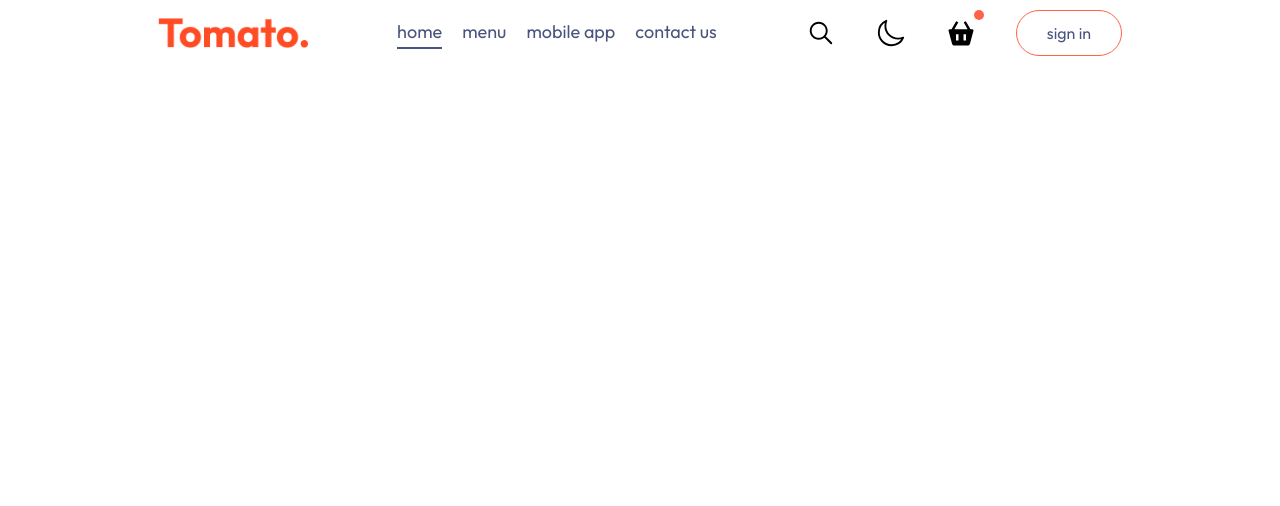
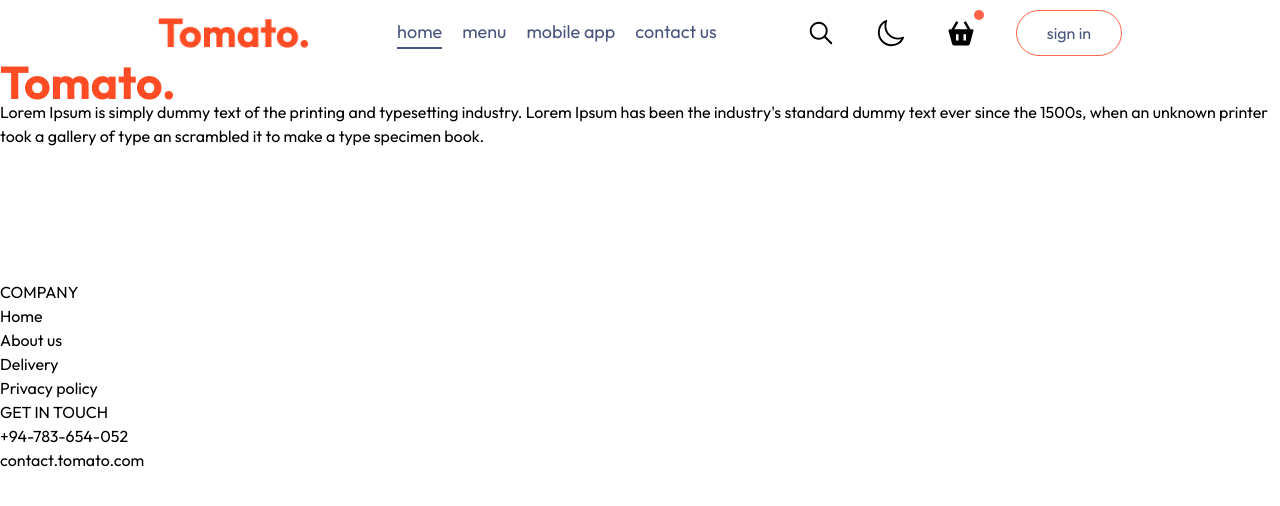
Before and after one commit to PasinduAR/Food-Delivery, a React (Vite) app in the folder frontend/: page /order in a window 1280 px wide. Shown: the top 506 px of the page. Built offline with nearby package versions, Linux system fonts and the light colour scheme.

Commit message:
start footer component

```diff
--- a/frontend/src/App.jsx
+++ b/frontend/src/App.jsx
@@ -4,9 +4,11 @@ import { Route, Routes } from "react-router-dom";
 import Home from "./pages/Home/Home";
 import Cart from "./pages/Cart/Cart";
 import PlaceOrder from "./pages/PlaysOrder/PlaceOrder";
+import Footer from "./components/Footer/Footer";
 
 const App = () => {
   return (
+    <>
       <div className="app dark:bg-slate-900 dark:text-white">
         <div className=" w-[80%] m-auto">
           <Navbar />
@@ -17,6 +19,8 @@ const App = () => {
           </Routes>
         </div>
       </div>
+      <Footer />
+    </>
   );
 };
 
--- /dev/null
+++ b/frontend/src/components/Footer/Footer.jsx
@@ -0,0 +1,39 @@
+import React from "react";
+import "./Footer.css";
+import { assets } from "../../assets/assets";
+
+const Footer = () => {
+  return (
+    <div className="footer" id="footer">
+      <div className="footer-content">
+        <div className="footer-content-left">
+          <img src={assets.logo} alt="" />
+          <p>Lorem Ipsum is simply dummy text of the printing and typesetting industry. Lorem Ipsum has been the industry's standard dummy text ever since the 1500s, when an unknown printer took a gallery of type an scrambled it to make a type specimen book.</p>
+          <div className="footer-social-icon">
+            <img src={assets.facebook_icon} alt="" />
+            <img src={assets.twitter_icon} alt="" />
+            <img src={assets.linkedin_icon} alt="" />
+          </div>
+        </div>
+        <div className="footer-content-center">
+          <h2>COMPANY</h2>
+          <ul>
+            <li>Home</li>
+            <li>About us</li>
+            <li>Delivery</li>
+            <li>Privacy policy</li>
+          </ul>
+        </div>
+        <div className="footer-content-right">
+          <h2>GET IN TOUCH</h2>
+          <ul>
+            <li>+94-783-654-052</li>
+            <li>contact.tomato.com</li>
+          </ul>
+        </div>
+      </div>
+    </div>
+  );
+};
+
+export default Footer;
```
Also changed, not shown: frontend/src/components/Footer/Footer.css (added). Lines whose indentation alone changed are shown as unchanged.
